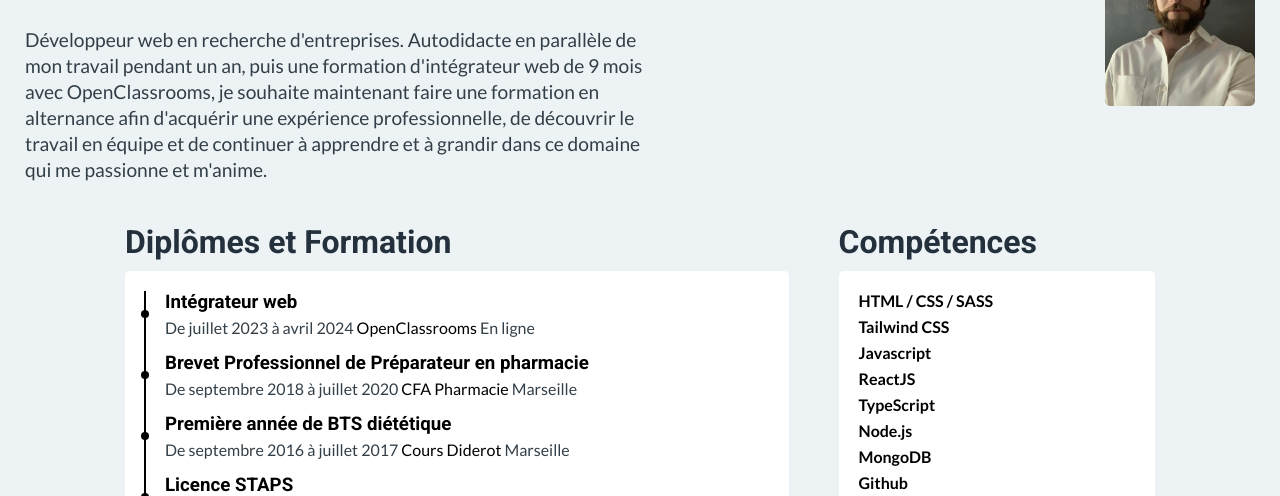
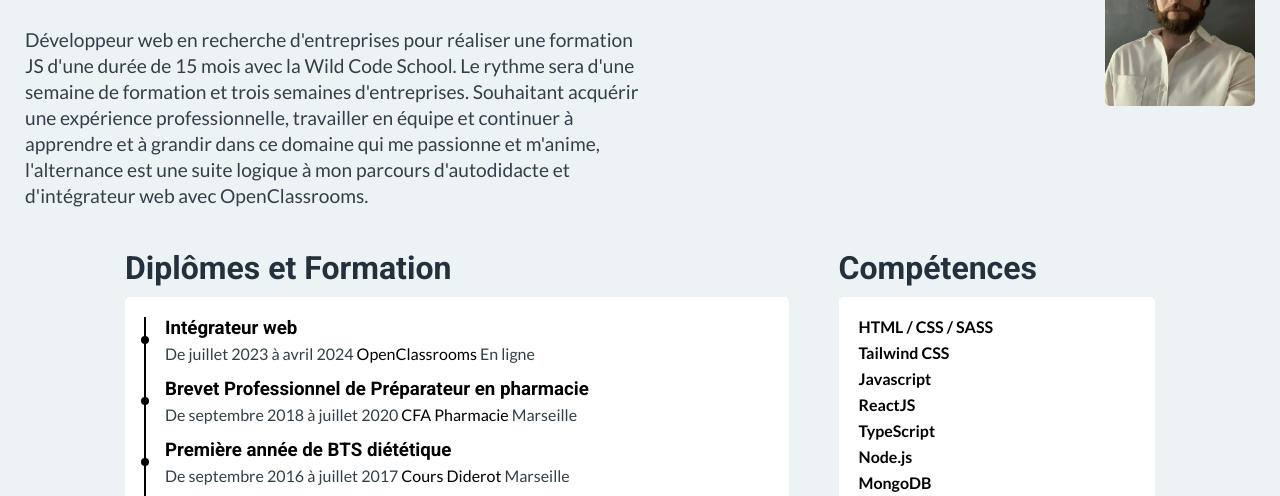
Before and after one commit to AlexDDevv/DELPORTE-Alexis-CV, a plain HTML site: page index.html in a window 1280 px wide. Shown: the part 257-753 px from the top of the page. Drawn offline with Linux system fonts and the light colour scheme.

Commit message:
Modif intro

```diff
--- a/index.html
+++ b/index.html
@@ -67,11 +67,13 @@
                 </div>
                 <div class="intro-text">
                     <p class="intro">
-                        Développeur web en recherche d'entreprises. Autodidacte en parallèle de mon travail
-                        pendant un an, puis une formation d'intégrateur web de 9 mois avec OpenClassrooms, je
-                        souhaite maintenant faire une formation en alternance afin d'acquérir une expérience
-                        professionnelle, de découvrir le travail en équipe et de continuer à apprendre et à grandir
-                        dans ce domaine qui me passionne et m'anime.
+                        Développeur web en recherche d'entreprises pour réaliser une formation JS d'une durée
+                        de 15 mois avec la Wild Code School. Le rythme sera d'une semaine de formation et trois
+                        semaines d'entreprises.
+                        Souhaitant acquérir une expérience professionnelle, travailler en équipe et continuer à
+                        apprendre et à grandir dans ce domaine qui me passionne et m'anime, l'alternance est
+                        une suite logique à mon parcours d'autodidacte et d'intégrateur web avec
+                        OpenClassrooms.
                     </p>
                 </div>
             </div>
```
